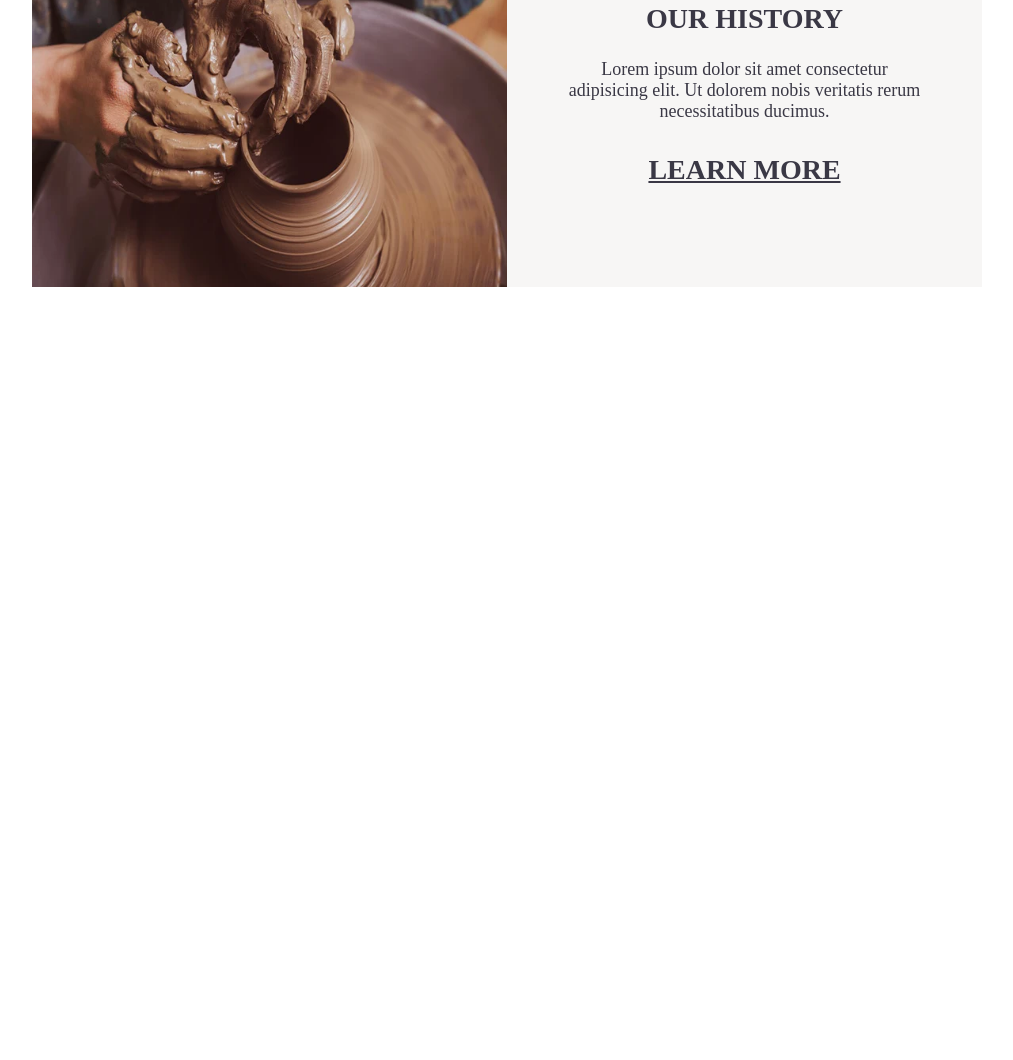
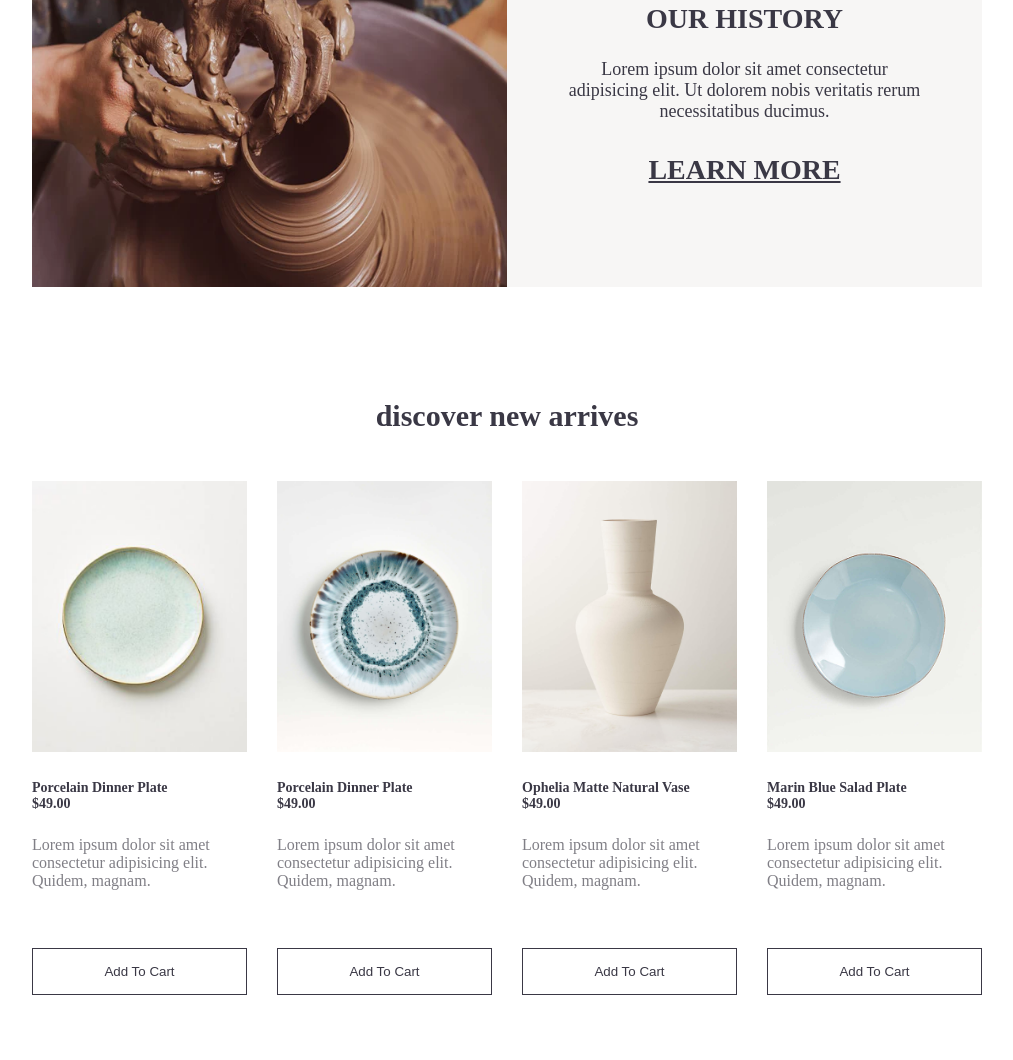
Before and after one commit to rawan-kabashneh/moon, a plain HTML site: page index.html in a window 1280 px wide. Shown: the part 3200-4260 px from the top of the page, without its empty margins (133-1146 px from the left). Before the commit the page ends 3519 px from the top, so only its background shows below. Drawn offline with Linux system fonts and the light colour scheme; files whose address does not match are found by name.

Commit message:
create new-arrivels  section

```diff
--- a/index.html
+++ b/index.html
@@ -274,7 +274,7 @@
     </div>
    </section>
 
-      <!--section class="newarrives">
+      <section class="newarrives">
         <h1>discover new arrives</h1>
        <div class="container">
         <div class="row">
@@ -334,7 +334,7 @@
 
 
 
-  <section class="slider">
+  <!--section class="slider">
     <div class="container">
       <div class="row">
       <h2>Sign up for emails</h2>
```
